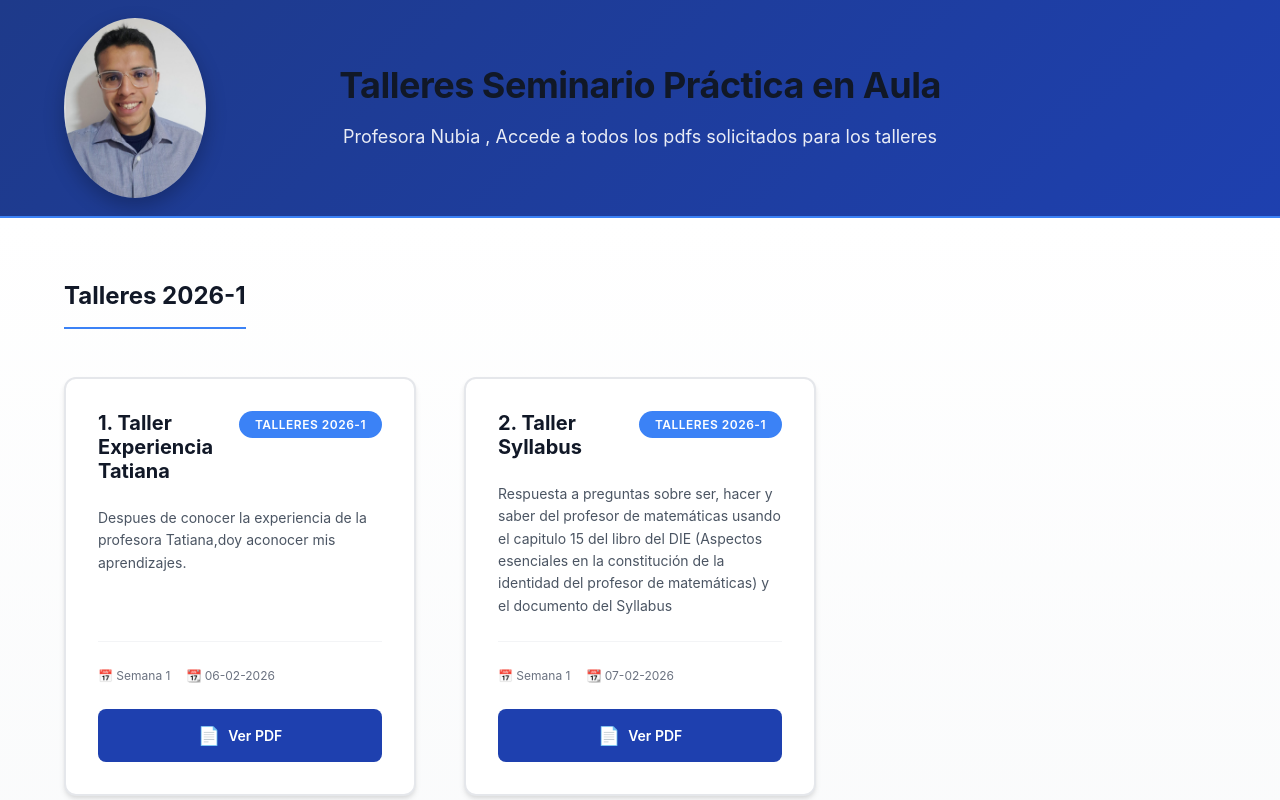
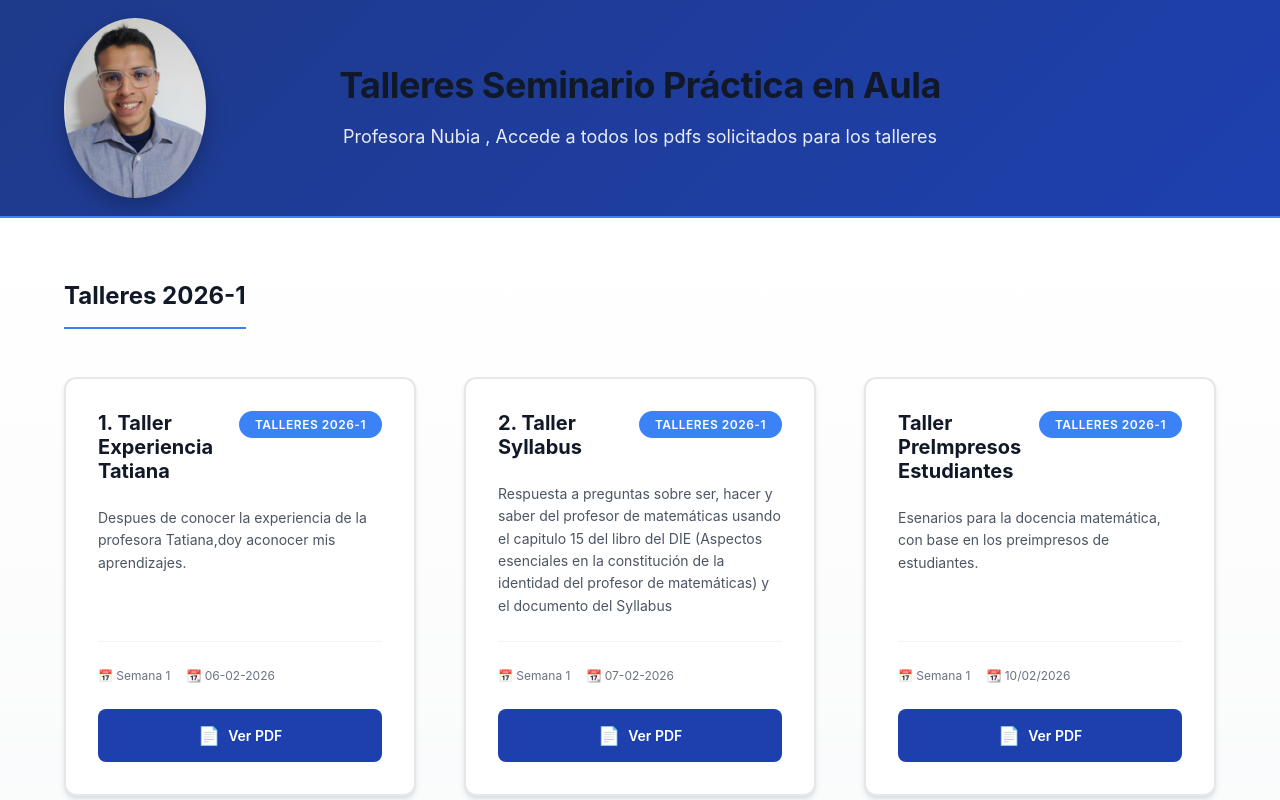
Before and after one commit to RumiSoftware2/talleres-seminario-practica, a React (Vite) app: page / in a window 1280 px wide. Shown: the top 800 px of the page. Built offline with nearby package versions, Linux system fonts and the light colour scheme.

Commit message:
taller preimpresos

```diff
--- a/src/data/talleres.ts
+++ b/src/data/talleres.ts
@@ -37,6 +37,16 @@ export const talleres: Taller[] = [
     unidad: 'Talleres 2026-1',
     semana: 1,
     fechaPublicacion: '07-02-2026',
+  },
+  {
+
+    id: 'taller-03',
+    nombre: 'Taller PreImpresos Estudiantes',
+    descripcion: 'Esenarios para la docencia matemática, con base en los preimpresos de estudiantes.',
+    ruta: '/pdfs/taller_preImpresos_Sebastian_Mendoza.pdf',
+    unidad: 'Talleres 2026-1',
+    semana: 1,
+    fechaPublicacion: '10/02/2026',
   },
   /**
 
```
Also changed, not shown: 1 other file (tests, documents, lock files or other folders).
